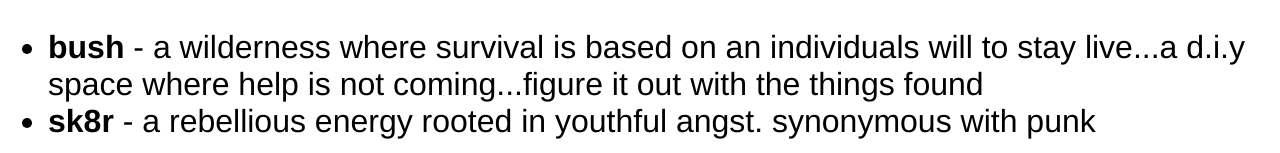
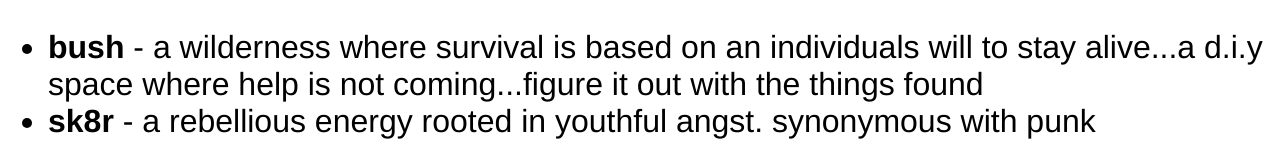
Before and after one commit to bushsk8r/bushsk8r.github.io, a plain HTML site: page bushsk8r.html in a window 1280 px wide. Shown: the part 295-448 px from the top of the page. Drawn offline with Linux system fonts and the light colour scheme.

Commit message:
spelling

```diff
--- a/bushsk8r.html
+++ b/bushsk8r.html
@@ -20,7 +20,7 @@
 
     <p>
         <ul>
-            <li><b>bush</b> - a wilderness where survival is based on an individuals will to stay live...a d.i.y space where help is not coming...figure it out with the things found</li>
+            <li><b>bush</b> - a wilderness where survival is based on an individuals will to stay alive...a d.i.y space where help is not coming...figure it out with the things found</li>
             <li><b>sk8r</b> - a rebellious energy rooted in youthful angst. synonymous with punk</li>
         </ul>
     </p>
```
